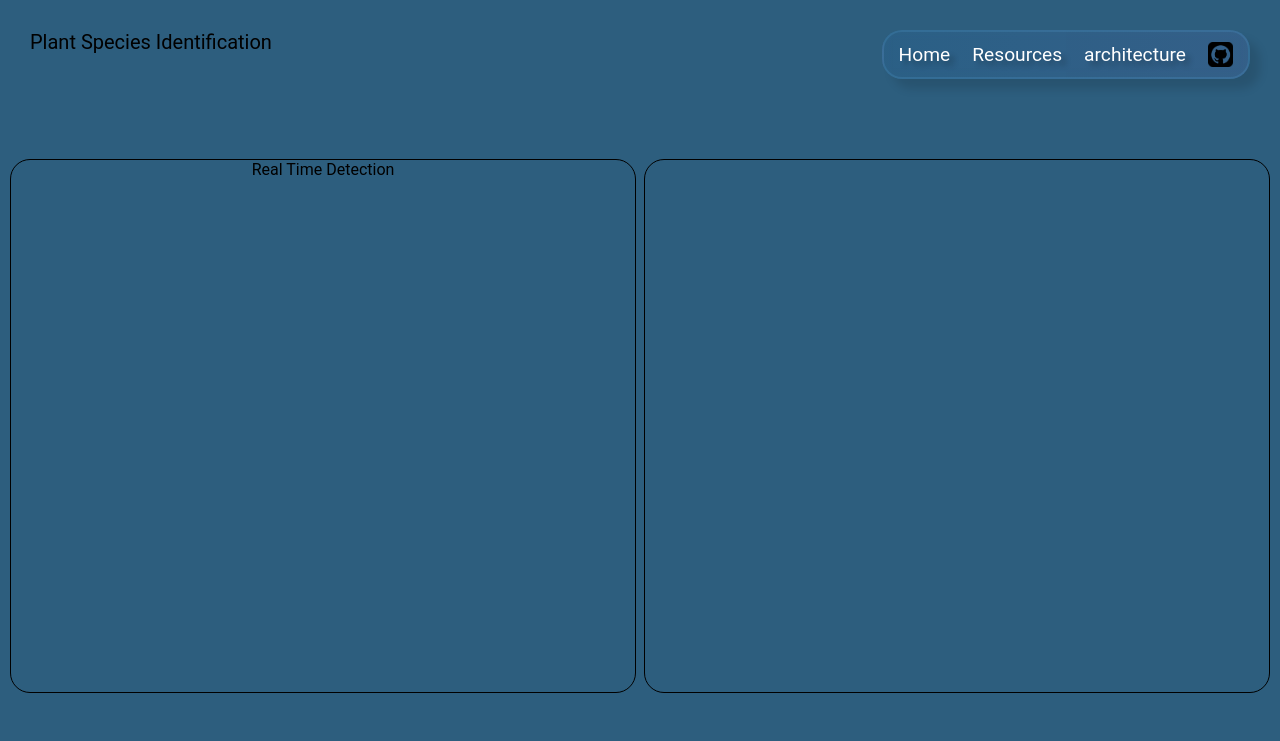
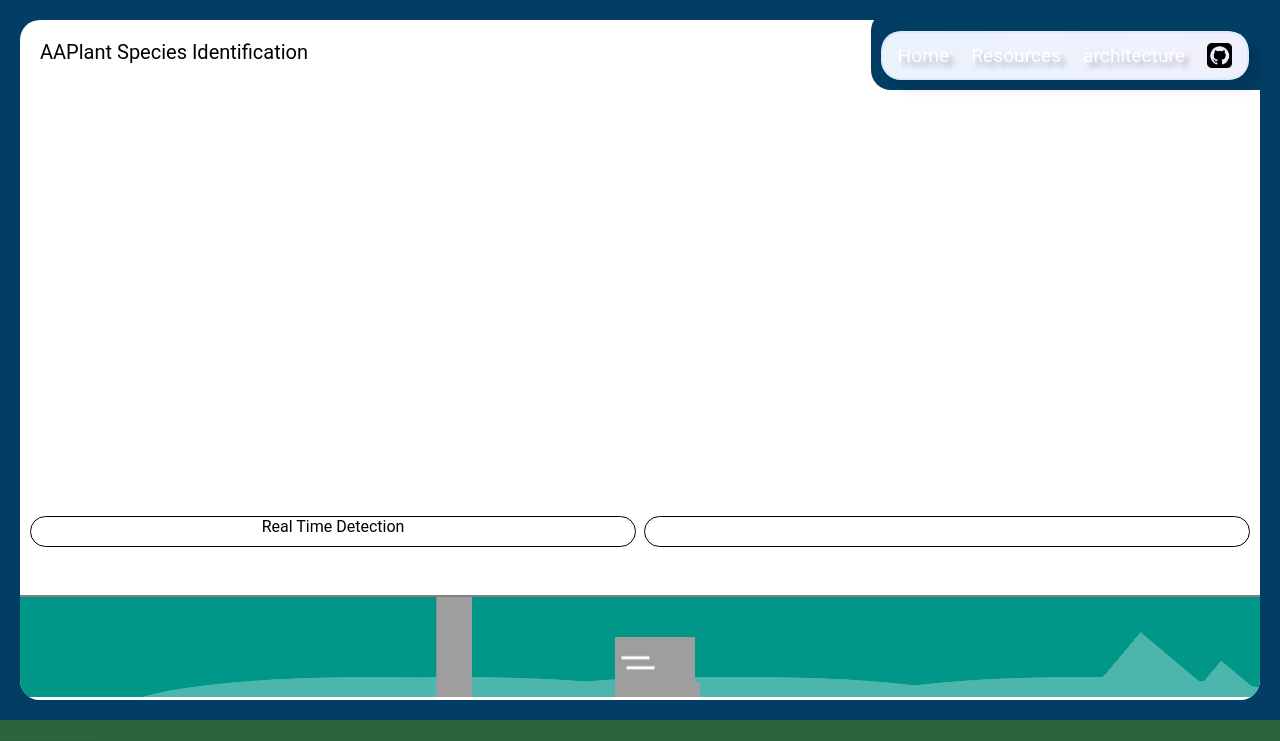
Before and after one commit to Se00n00/Plant-Identification-Project, an Angular app: page /home in a window 1280 px wide. Shown: the top 741 px of the page. Built offline with nearby package versions, Linux system fonts and the light colour scheme; grey boxes are pictures that could not be loaded.

Commit message:
minor changes

```diff
--- a/src/app/app.component.css
+++ b/src/app/app.component.css
@@ -3,22 +3,22 @@
   outline: none;
 }
 .container {
-  /* height: 100vh; */
   text-align: center;
-  background-color:  rgba(2, 61, 100, 0.829);
+  --bg-color:rgba(2, 61, 100);
+  background-color: var(--bg-color);
   color: #000000;
-  min-height: 100vh;
+  /* min-height: 100vh; */
   display: flex;
   flex-direction: column;
-  /* justify-content: center; */
   font-family: "Roboto", sans-serif;
   box-sizing: border-box;
-  /* overflow: hidden; */
+  position: relative;
 }
 
 .nav{
-  position: sticky;
-  top: 20px;
+  position: absolute;
+  right: 1px;
+  top: 1px;
   margin: 20px;
   display: flex;
   flex-direction: row;
@@ -28,7 +28,18 @@
   flex-wrap: wrap-reverse;
   z-index: 100;
 }
+.nav::after{
+  content: "";
+  position: absolute;
+  height: 30px;
+  width: 5px;
+  left: 0px;
+  top: 10px;
+  background-color: var(--bg-color);
+}
 .logo{
+  display: flex;
+  padding: 20px;
   font-size: 20px;
 }
 .menus{
@@ -45,7 +56,7 @@
   border-radius: 20px;
   backdrop-filter: blur(5px);
   background-image: linear-gradient(90deg, rgba(29, 116, 216, 0.089), rgba(116, 114, 230, 0.103));
-  box-shadow: 10px 10px 10px rgba(0, 0, 0, 0.116);
+  box-shadow: 10px 10px 10px rgba(0, 0, 0, 0.116), 30px 10px var(--bg-color), -10px 10px var(--bg-color), -10px -20px var(--bg-color), 20px -20px var(--bg-color);
 }
 .menu-links{
   text-decoration: none;
@@ -60,7 +71,7 @@
   width: inherit;
   height: 0px;
   content: "";
-  border: 1px solid rgba(255, 255, 255, 0);
+  border: 1px solid rgba(247, 0, 0, 0);
   display: block;
   visibility: visible;
   transform: scale(0.0);
@@ -89,13 +100,172 @@
   background-size: cover;
 }
 
+
+/*
+_________START : ANIMATION______
+*/
+.loop-wrapper {
+  margin: 0 auto;
+  position: relative;
+  display: block;
+  height: 100px;
+  overflow: hidden;
+  border-bottom: 3px solid #fff;
+  color: #fff;
+  background: #009688;
+  width: 100%;
+}
+.mountain {
+  position: absolute;
+  right: -900px;
+  bottom: -20px;
+  width: 2px;
+  height: 2px;
+  box-shadow:
+    0 0 0 50px #4DB6AC,
+    60px 50px 0 70px #4DB6AC,
+    90px 90px 0 50px #4DB6AC,
+    250px 250px 0 50px #4DB6AC,
+    290px 320px 0 50px #4DB6AC,
+    320px 400px 0 50px #4DB6AC
+    ;
+  transform: rotate(130deg);
+  animation: mtn 20s linear infinite;
+}
+.hill {
+  position: absolute;
+  right: -900px;
+  bottom: -50px;
+  width: 400px;
+  border-radius: 50%;
+  height: 20px;
+  box-shadow:
+    0 0 0 50px #4DB6AC,
+    -20px 0 0 20px #4DB6AC,
+    -90px 0 0 50px #4DB6AC,
+    250px 0 0 50px #4DB6AC,
+    290px 0 0 50px #4DB6AC,
+    620px 0 0 50px #4DB6AC;
+  animation: hill 4s 2s linear infinite;
+}
+.tree, .tree:nth-child(2), .tree:nth-child(3) {
+  position: absolute;
+  height: 100px;
+  width: 35px;
+  bottom: 0;
+  background: url(https://s3-us-west-2.amazonaws.com/s.cdpn.io/130015/tree.svg) no-repeat;
+}
+.rock {
+  margin-top: -17%;
+  height: 2%;
+  width: 2%;
+  bottom: -2px;
+  border-radius: 20px;
+  position: absolute;
+  background: #ddd;
+}
+.truck, .wheels {
+  transition: all ease;
+  width: 85px;
+  margin-right: -60px;
+  bottom: 0px;
+  right: 50%;
+  position: absolute;
+  background: #eee;
+}
+.truck {
+  background: url(https://s3-us-west-2.amazonaws.com/s.cdpn.io/130015/truck.svg) no-repeat;
+  background-size: contain;
+  height: 60px;
+}
+.truck:before {
+  content: " ";
+  position: absolute;
+  width: 25px;
+  box-shadow:
+    -30px 28px 0 1.5px #fff,
+     -35px 18px 0 1.5px #fff;
+}
+.wheels {
+  background: url(https://s3-us-west-2.amazonaws.com/s.cdpn.io/130015/wheels.svg) no-repeat;
+  height: 15px;
+  margin-bottom: 0;
+}
+
+.tree  { animation: tree 3s 0.000s linear infinite; }
+.tree:nth-child(2)  { animation: tree2 2s 0.150s linear infinite; }
+.tree:nth-child(3)  { animation: tree3 8s 0.050s linear infinite; }
+.rock  { animation: rock 4s   -0.530s linear infinite; }
+.truck  { animation: truck 4s   0.080s ease infinite; }
+.wheels  { animation: truck 4s   0.001s ease infinite; }
+.truck:before { animation: wind 1.5s   0.000s ease infinite; }
+
+
+@keyframes tree {
+  0%   { transform: translate(1350px); }
+  50% {}
+  100% { transform: translate(-50px); }
+}
+@keyframes tree2 {
+  0%   { transform: translate(650px); }
+  50% {}
+  100% { transform: translate(-50px); }
+}
+@keyframes tree3 {
+  0%   { transform: translate(2750px); }
+  50% {}
+  100% { transform: translate(-50px); }
+}
+
+@keyframes rock {
+  0%   { right: -200px; }
+  100% { right: 2000px; }
+}
+@keyframes truck {
+  0%   { }
+  6%   { transform: translateY(0px); }
+  7%   { transform: translateY(-6px); }
+  9%   { transform: translateY(0px); }
+  10%   { transform: translateY(-1px); }
+  11%   { transform: translateY(0px); }
+  100%   { }
+}
+@keyframes wind {
+  0%   {  }
+  50%   { transform: translateY(3px) }
+  100%   { }
+}
+@keyframes mtn {
+  100% {
+    transform: translateX(-2000px) rotate(130deg);
+  }
+}
+@keyframes hill {
+  100% {
+    transform: translateX(-2000px);
+  }
+}
 /*
 _________START : MAIN__________
 */
+
 .main{
-  height: 80vh;
+  height: 90vh;
+  box-sizing: border-box;
+  padding: 20px;
+}
+.pages{
+  height: 100%;
+  display: flex;
+  flex-direction: column;
+  background-color: white;
+  border-radius: 20px;
+  overflow: hidden;
 
-  box-sizing: border-box;
+}
+router-outlet{
+  flex:1;
+
 }
 app-home{
   height: 100%;
@@ -172,7 +342,15 @@ _________START : FOOTER________
   box-sizing: border-box;
   padding: 20px;
   background-color: rgba(3, 255, 3, 0.274);
-  /* background-color: black; */
+  animation: slideIn 100ms ease-in 100ms 1;
+}
+@keyframes slideIn{
+  0%{
+    transform: translateX(-50px);
+  }
+  100%{
+    transform: translateX(50px);
+  }
 }
 
 .sub-mobile-art{
@@ -199,6 +377,7 @@ _________START : FOOTER________
   flex-direction: column;
   justify-content: center;
   align-items: center;
+  animation: jumpIn 100ms ease-in 100ms 1;
 }
 .Download-Type, .download-link-box{
   width: 300px;
--- a/src/app/app.component.html
+++ b/src/app/app.component.html
@@ -1,6 +1,7 @@
 <div class="container" *ngIf="Data">
+  <div class="main">
+
     <div class="nav">
-    <div class="logo">{{Data.home.subTitle}}</div>
       <div class="menus">
         <div class="menu" *ngFor="let link of Data.links | keyvalue:originalOrder">
           <a routerLink={{link.key}} class="menu-links" *ngIf="link.key!='architecture'">{{link.value}}</a>
@@ -9,8 +10,22 @@
         <a href="https://github.com/rishabh-108272/Plant_Species_App/blob/main/README.md" class="hrefLink"><div id="githubLink"></div></a>
       </div>
     </div>
-  <div class="main">
+    <div class="pages">
+      <div class="logo">AA{{Data.home.subTitle}}</div>
       <router-outlet></router-outlet>
+      <div class="loop-wrapper">
+        <div class="mountain"></div>
+        <div class="hill"></div>
+        <div class="hill"></div>
+        <div class="tree"></div>
+        <div class="tree"></div>
+        <div class="tree"></div>
+        <div class="rock"></div>
+        <div class="truck"></div>
+        <div class="wheels"></div>
+
+      </div>
+    </div>
   </div>
 
   <div class="footer">
```
Lines whose indentation alone changed are shown as unchanged.
